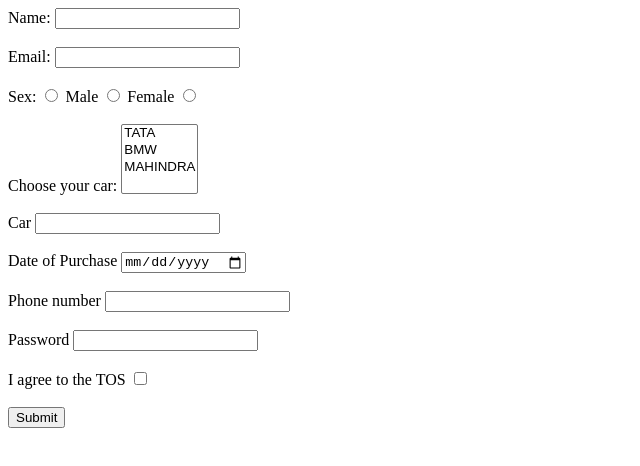
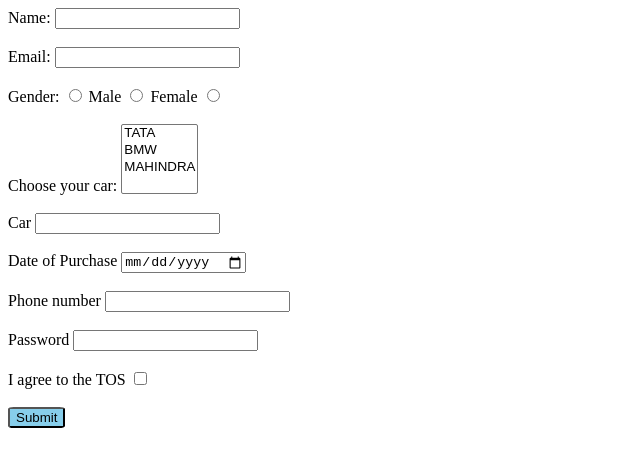
Before and after one commit to acciojob/signup-form-car-Saipavan8790, a website: page main.html in a window 1280 px wide. Shown: the whole page, without its empty margins (0-640 px from the left). Drawn offline with Linux system fonts and the light colour scheme.

Commit message:
created a submission

```diff
--- a/main.html
+++ b/main.html
@@ -8,14 +8,14 @@
 
 <body>
 	<!-- the entire body must be written by student -->
-	<form>
+	<form method="post">
 		<label for="name">Name:</label>
 		<input type="text" id="name" required>
 		<br><br>
 		<label for="email">Email:</label>
 		<input type="email" id="email" required>
 		<br><br>
-		<label for="sex">Sex:</label>
+		<label for="sex">Gender:</label>
 		<input type="radio" name="sex" required>
 		<label for="gender_m">Male</label>
 		<input type="radio" id="gender_m" name="gender" required>
--- a/styles.css
+++ b/styles.css
@@ -2,6 +2,6 @@
 /* Your CSS Code here. */
 #btn {
 
-	background-color: skyblue
-	border-radius: 10px;
+	background-color: skyblue;
+	border-radius: 10%;
 }
```
